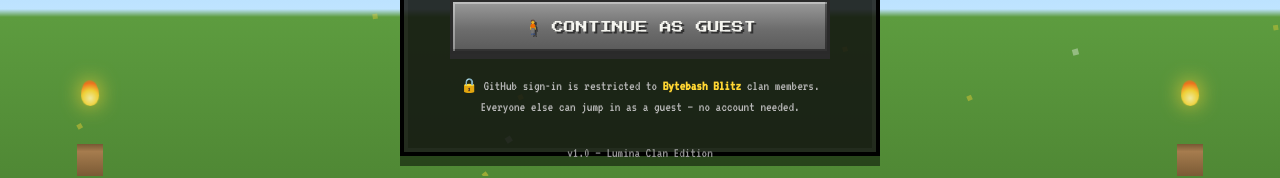
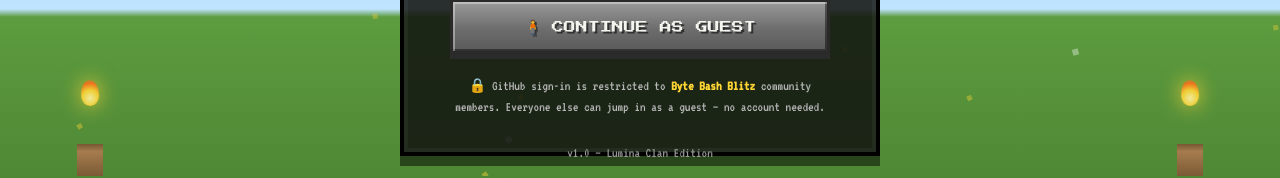
Before and after one commit to Lumina-Den/Lumina-Quiz, a plain HTML site: page index.html in a window 1280 px wide. Shown: the part 431-609 px from the top of the page. Drawn offline with Linux system fonts and the light colour scheme.

Commit message:
Update index.html

```diff
--- a/index.html
+++ b/index.html
@@ -66,7 +66,7 @@
         </button>
       </div>
 
-      <p class="login-note">🔒 GitHub sign-in is restricted to <strong>Bytebash Blitz</strong> clan members. Everyone else can jump in as a guest — no account needed.</p>
+      <p class="login-note">🔒 GitHub sign-in is restricted to <strong>Byte Bash Blitz</strong> community members. Everyone else can jump in as a guest — no account needed.</p>
     </div>
 
     <p class="login-footer-tag">v1.0 — Lumina Clan Edition</p>
```
